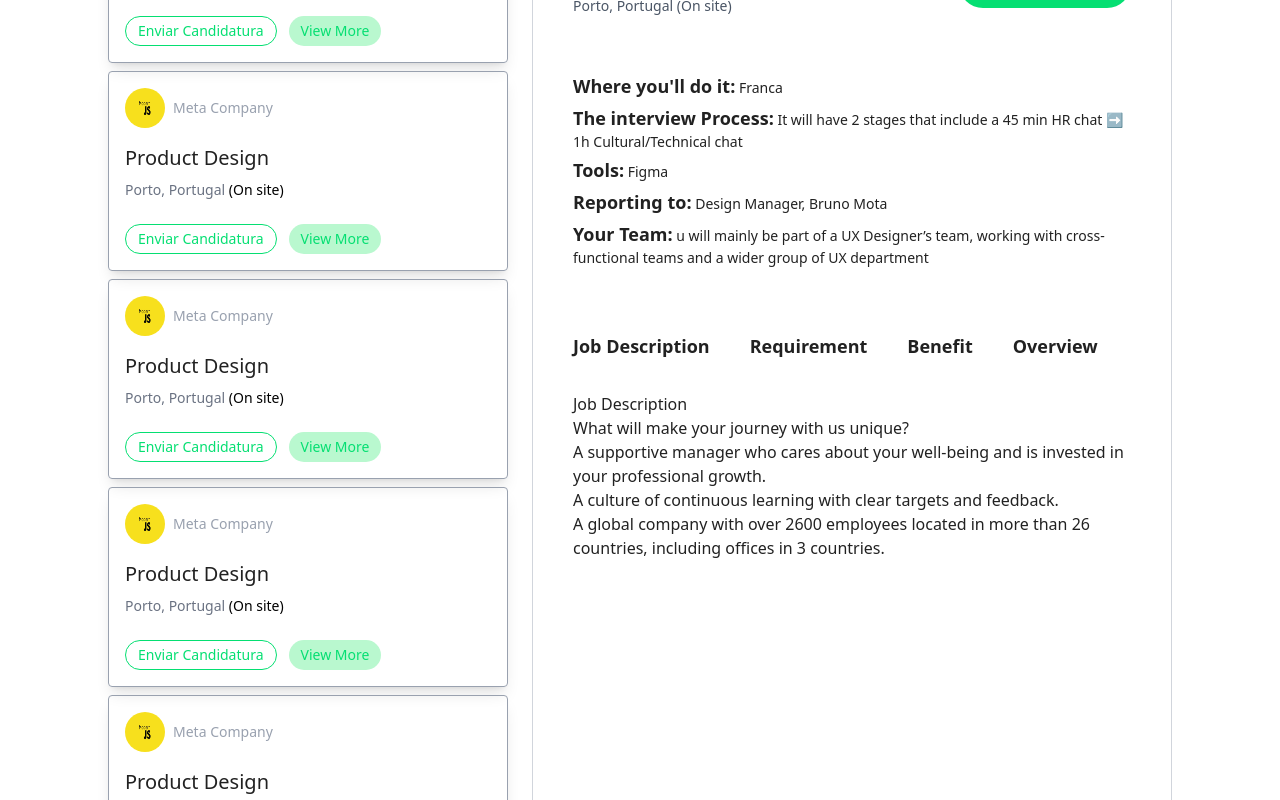
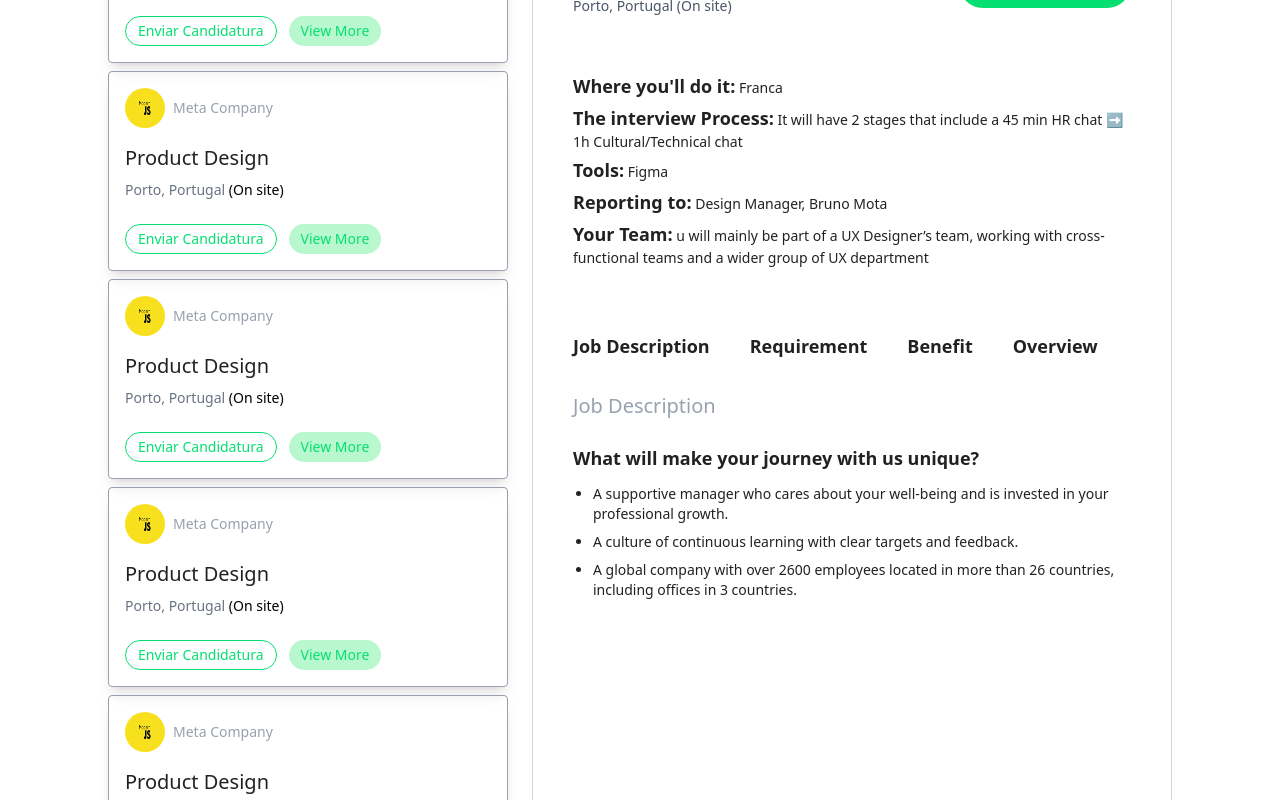
Before and after one commit to Trabalho-Tic/Tic-Site-de-vagas-de-emprego-, a React (Vite) app in the folder Frontend/TicFrontend/: page /vagas in a window 1280 px wide. Shown: the part 438-1238 px from the top of the page. Built offline with nearby package versions, Linux system fonts and the light colour scheme.

Commit message:
feat(vaga) finalizando o description

```diff
--- a/Frontend/TicFrontend/src/components/VagaDescricao.jsx
+++ b/Frontend/TicFrontend/src/components/VagaDescricao.jsx
@@ -35,12 +35,12 @@ function VagaDescricao() {
                 </ul>
             </nav>
             <div>
-                <p>Job Description</p>
-                <p>What will make your journey with us unique?</p>
-                <ul classname="list-disc">
-                    <li>A supportive manager who cares about your well-being and is invested in your professional growth.</li>
-                    <li>A culture of continuous learning with clear targets and feedback.</li>
-                    <li>A global company with over 2600 employees located in more than 26 countries, including offices in 3 countries.</li>
+                <p className="text-xl font-medium text-gray-400 pb-6">Job Description</p>
+                <p className="text-lg font-bold pb-3">What will make your journey with us unique?</p>
+                <ul className="pl-5">
+                    <li className="list-disc text-sm font-medium pb-2">A supportive manager who cares about your well-being and is invested in your professional growth.</li>
+                    <li className="list-disc text-sm font-medium pb-2">A culture of continuous learning with clear targets and feedback.</li>
+                    <li className="list-disc text-sm font-medium">A global company with over 2600 employees located in more than 26 countries, including offices in 3 countries.</li>
                 </ul>
             </div>
         </>
```
